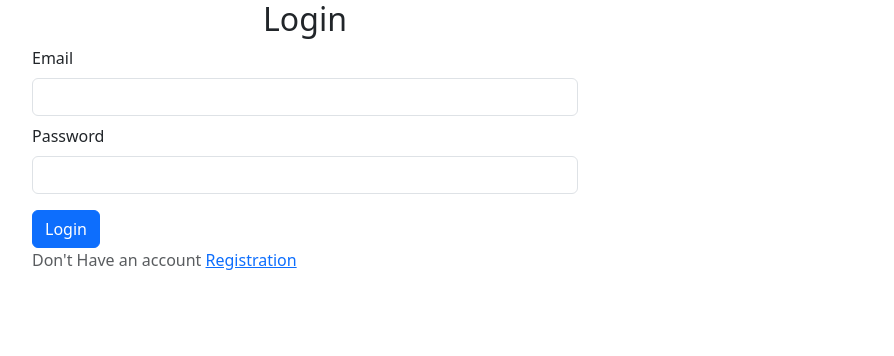
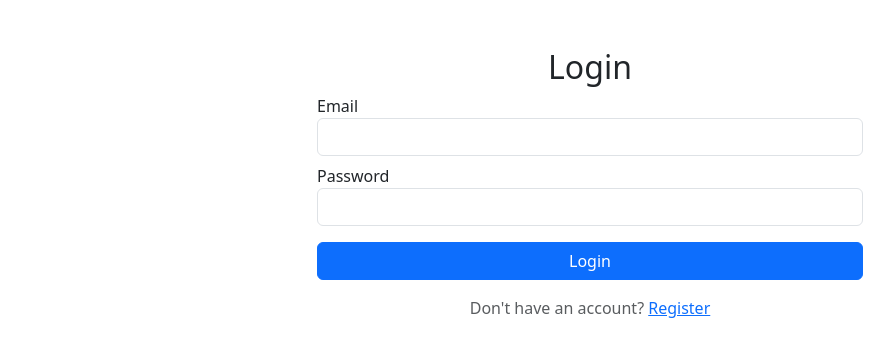
Before and after one commit to harryzafar/learn_react, a React (Vite) app: page / in a window 1280 px wide. Shown: the top 356 px of the page, without its empty margins (50-944 px from the left). Built offline with nearby package versions, Linux system fonts and the light colour scheme.

Commit message:
login and logout done

```diff
--- a/package.json
+++ b/package.json
@@ -12,11 +12,13 @@
   "dependencies": {
     "axios": "^1.9.0",
     "bootstrap": "^5.3.5",
+    "formik": "^2.4.6",
     "react": "^19.0.0",
     "react-bootstrap": "^2.10.9",
     "react-dom": "^19.0.0",
     "react-router": "^7.5.1",
-    "react-router-dom": "^7.5.2"
+    "react-router-dom": "^7.5.2",
+    "yup": "^1.6.1"
   },
   "devDependencies": {
     "@eslint/js": "^9.22.0",
--- a/src/Components/NaviBar.jsx
+++ b/src/Components/NaviBar.jsx
@@ -1,6 +1,35 @@
-import { NavLink, Link, Outlet } from "react-router-dom";
+import { NavLink, Link, useNavigate, Outlet } from "react-router-dom";
+import axios from "axios";
 
 function NaviBar() {
+  const navigate = useNavigate();
+  const handleLogout = async (e) => {
+    e.preventDefault();
+    const token = localStorage.getItem('token');
+    try {
+      if (token) {
+        await axios.post('http://localhost/tools_new/api/logout', {},
+          {
+            headers: {
+              Authorization: `Bearer${token}`
+            }
+          }
+        )
+      }
+
+    } catch (error) {
+      console.error("Logout API error:", error.response?.data || error.message);
+    }
+    // Clear local storage regardless of API response
+    localStorage.removeItem('token');
+    localStorage.removeItem('user');
+
+    // Redirect to login
+    navigate('/');
+
+
+
+  }
   return (
     <div>
       <div className="container-fluid">
@@ -47,7 +76,7 @@ function NaviBar() {
                     </NavLink>
                   </li>
                 </ul>
-              <form className="d-flex">
+                <form className="d-flex" onSubmit={handleLogout}>
                   <button className="btn btn-outline-success" type="submit">
                     Logout
                   </button>
--- a/src/Pages/Login.jsx
+++ b/src/Pages/Login.jsx
@@ -1,50 +1,109 @@
+import { Link, useNavigate } from "react-router-dom"; // assuming React Router v6+
+import { useFormik } from "formik";
+import * as Yup from "yup";
+import axios from "axios";
 import { useState } from "react";
-import { Link } from "react-router";
 
 function Login() {
-    const [email, setEmail] = useState('');
-    const [password, setPassword] = useState('');
+     const navigate = useNavigate();
+     const [errorMessage, setErrorMessage] = useState('');
+    // Define validation schema using Yup
+    const validationSchema = Yup.object({
+        email: Yup.string()
+            .email('Invalid email address')
+            .required('Email is required'),
+        password: Yup.string()
+            .min(4, 'Password must be at least 6 characters')
+            .required('Password is required'),
+    });
 
-    const handleSubmit = (e)=>{
-        e.preventDefault();
-        if(!email || !password){
-            console.log('not ready to submit')
-            return ;
-        }
-        console.log('submitting with',{username, password});
+    // Initialize Formik
+    const formik = useFormik({
+        initialValues: {
+            email: '',
+            password: ''
+        },
+        validationSchema,
+        onSubmit: async (values) => {
+
+            try{
+                const response  = await axios.post('http://localhost/tools_new/api/auth/login', values);
+                  // Save token to localStorage
+                localStorage.setItem('token', response.data.authorisation.access_token);
+                localStorage.setItem('user', JSON.stringify(response.data.user));
+                 // Redirect to dashboard or home
+                navigate('/home');
+            }
+            catch (error){
+                setErrorMessage(error.response?.data?.message || "Invalid email or password.");
+
+            }
 
 
-    }
+        }
+    });
+
+
+
     return (
         <div className="container">
-            <div className="row">
+            <div className="row justify-content-center">
                 <div className="col-md-6">
-                    <div className="login_wrapper">
+                    <div className="login_wrapper mt-5">
                         <h2 className="text-center">Login</h2>
-                        <form  onSubmit={handleSubmit} >
+                          {errorMessage && (
+                            <div className="alert alert-danger">{errorMessage}</div>
+                        )}
+                        <form onSubmit={formik.handleSubmit}>
                             <div className="form-group mt-2">
-                                <label htmlFor="email" className="form-label">
-                                    Email
-                                </label>
-                                <input type="text" className="form-control" id="email" />
+                                <label htmlFor="email">Email</label>
+                                <input
+                                    type="email"
+                                    id="email"
+                                    name="email"
+                                    className={`form-control ${formik.touched.email && formik.errors.email ? 'is-invalid' : ''}`}
+                                    value={formik.values.email}
+                                    onChange={formik.handleChange}
+                                    onBlur={formik.handleBlur}
+                                />
+                                {formik.touched.email && formik.errors.email && (
+                                    <div className="invalid-feedback">{formik.errors.email}</div>
+                                )}
                             </div>
+
                             <div className="form-group mt-2">
-                                <label htmlFor="password" className="form-label">
-                                    Password
-                                </label>
-                                <input type="password" className="form-control" id="password" />
+                                <label htmlFor="password">Password</label>
+                                <input
+                                    type="password"
+                                    id="password"
+                                    name="password"
+                                    className={`form-control ${formik.touched.password && formik.errors.password ? 'is-invalid' : ''}`}
+                                    value={formik.values.password}
+                                    onChange={formik.handleChange}
+                                    onBlur={formik.handleBlur}
+                                />
+                                {formik.touched.password && formik.errors.password && (
+                                    <div className="invalid-feedback">{formik.errors.password}</div>
+                                )}
                             </div>
+
                             <div className="form-group mt-3">
-                              <button className="btn btn-primary">Login</button>
+                                <button type="submit" className="btn btn-primary w-100" disabled={formik.isSubmitting}>
+                                    {formik.isSubmitting ? 'Logging In...' : 'Login'}
+                                </button>
                             </div>
-                            <span className="text-muted">Don't Have an account <Link to={'/registration'}>Registration</Link></span>
 
+                            <div className="text-center mt-3">
+                                <span className="text-muted">
+                                    Don't have an account? <Link to="/registration">Register</Link>
+                                </span>
+                            </div>
                         </form>
                     </div>
                 </div>
-
             </div>
         </div>
     );
 }
+
 export default Login;
```
Also changed, not shown: 1 other file (tests, documents, lock files or other folders). Lines whose indentation alone changed are shown as unchanged.
